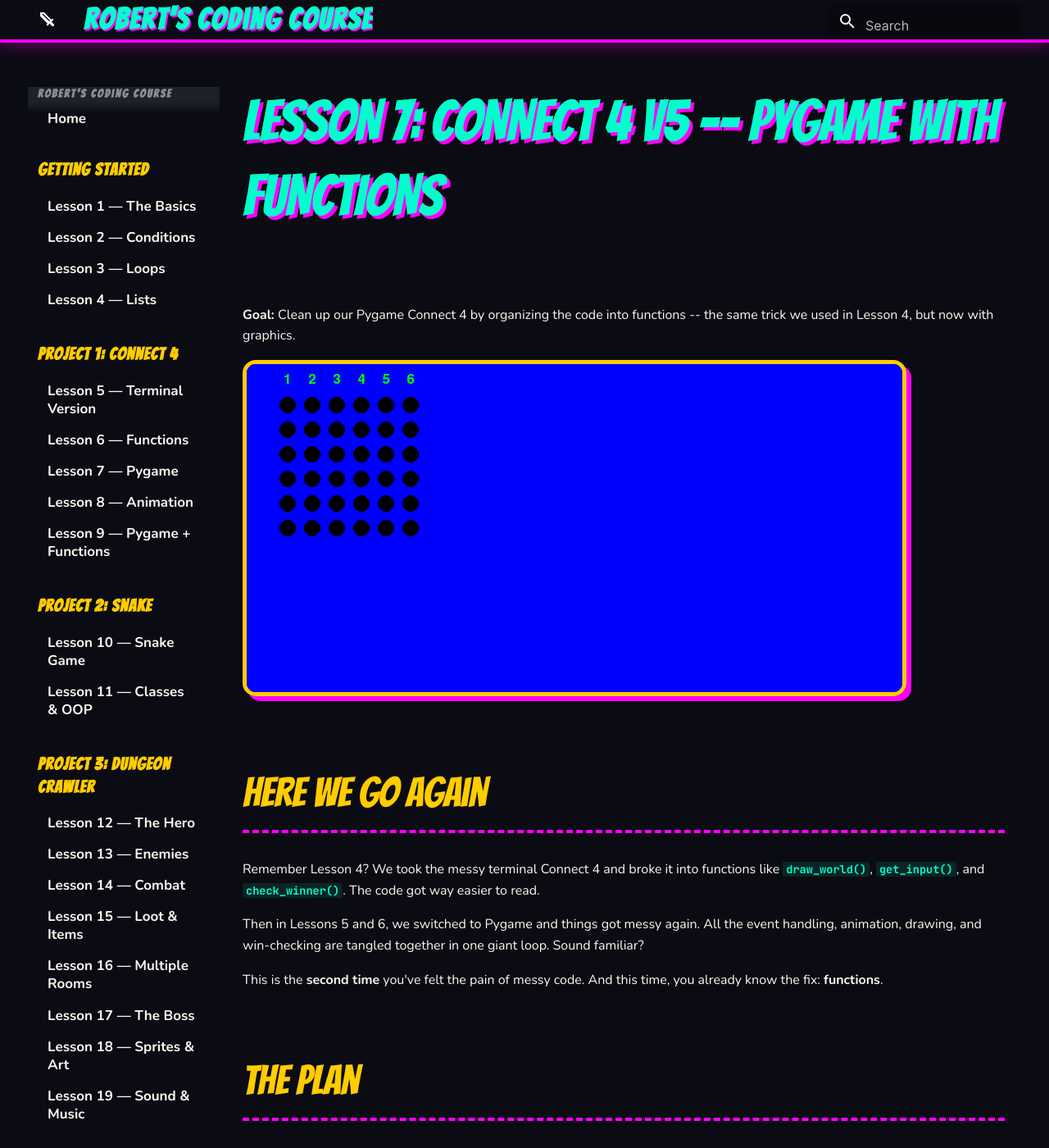
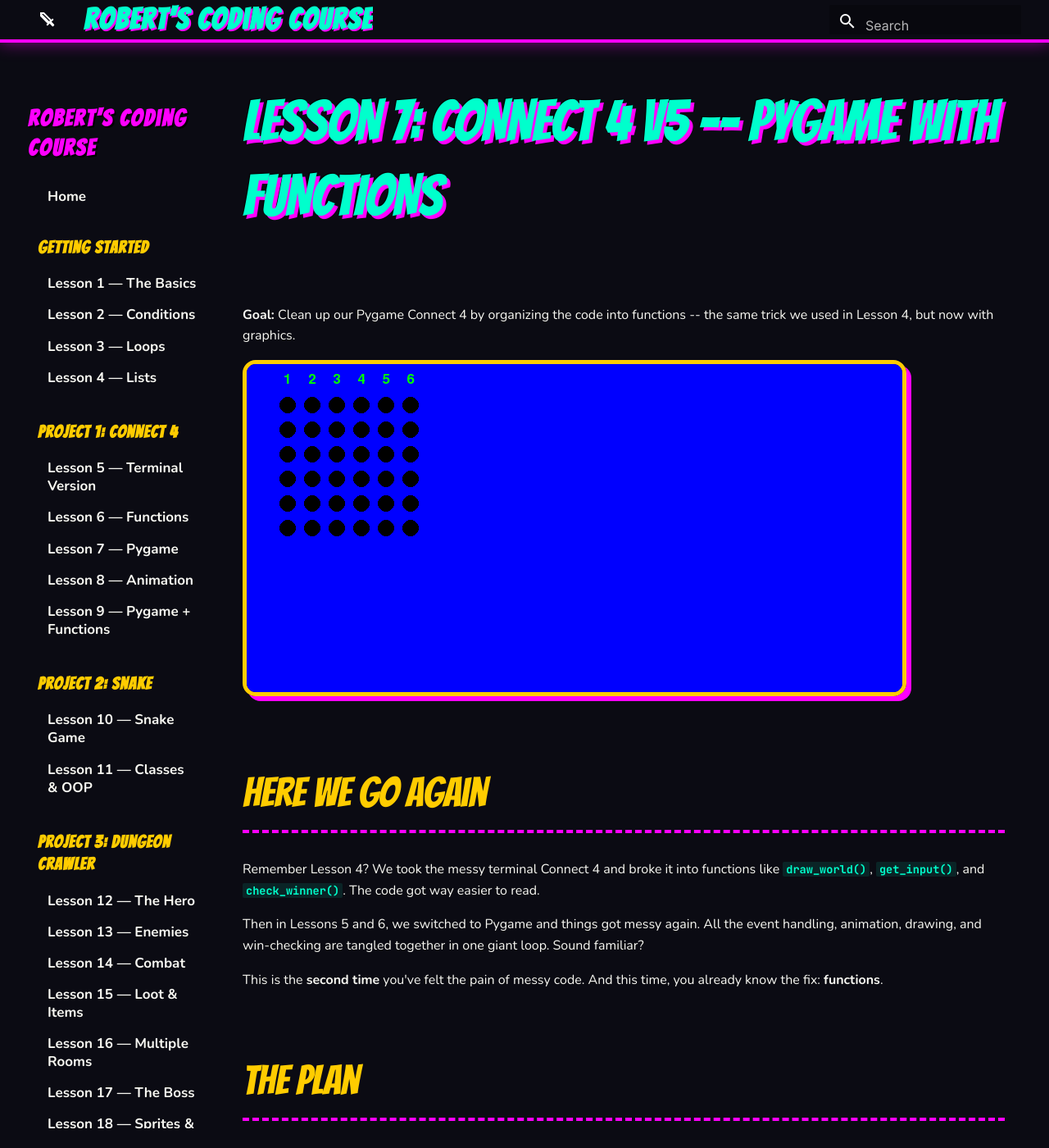
Before and after one commit to agentjuice/roberts-coding-course, an MkDocs documentation site: the page built from docs/lessons/07-connect4-v5-pygame-functions/lesson.md, in a window 1280 px wide and 1400 px high. Shown: the whole window at 82% size. Built offline with MkDocs 1.6.1 and Material for MkDocs 9.7.7, drawn with Linux system fonts in a browser that asks for light colours.

Commit message:
Fix weird background block on sidebar title

```diff
--- a/docs/stylesheets/gamer5.css
+++ b/docs/stylesheets/gamer6.css
@@ -15,9 +15,23 @@ body, .md-content {
 }
 
 /* Epic Headings */
-h1, h2, h3, .md-nav__title, .md-header__title {
+h1, h2, h3, .md-header__title {
   font-family: 'Bangers', cursive !important;
   letter-spacing: 2px;
+}
+
+.md-nav__title {
+  font-family: 'Bangers', cursive !important;
+  color: #ff00ff !important;
+  background: transparent !important;
+  box-shadow: none !important;
+  letter-spacing: 2px;
+  padding: 1rem 0 !important;
+  text-shadow: 2px 2px 0px #000;
+  font-size: 1.4rem !important;
+}
+.md-nav__title[for="__drawer"] {
+  background: transparent !important;
 }
 
 h1 {
--- a/mkdocs.yml
+++ b/mkdocs.yml
@@ -68,4 +68,4 @@ extra:
   social: []
 
 extra_css:
-  - stylesheets/gamer5.css
+  - stylesheets/gamer6.css
```
